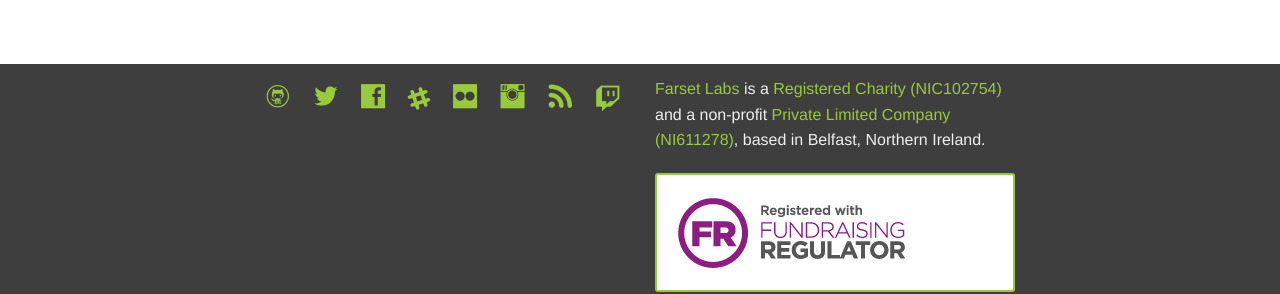
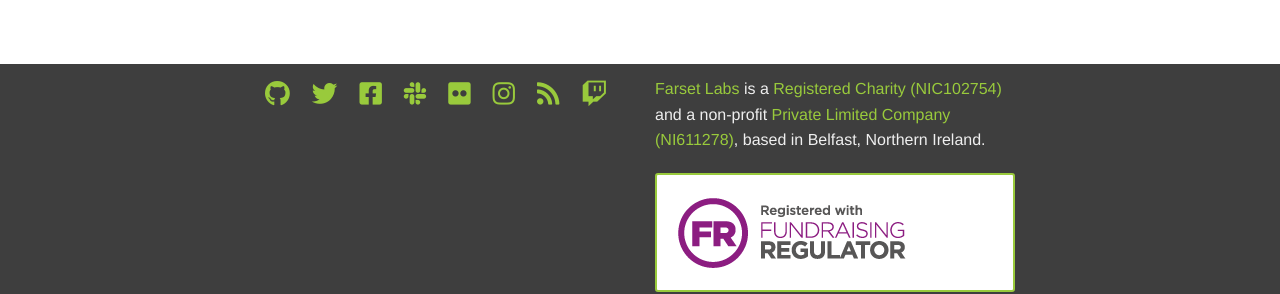
Before and after one commit to FarsetLabs/farsetlabs.github.io, a Jekyll site: the page built from index.html, in a window 1280 px wide. Shown: the part 1807-2101 px from the top of the page. Built offline with Jekyll 4.4.1, drawn with Linux system fonts in a browser that asks for light colours; nearby versions of some CDN libraries; the list of posts is cut into pages by our own code.

Commit message:
[No Issue] Use Consistent Icons

```diff
--- a/_layouts/default.html
+++ b/_layouts/default.html
@@ -193,14 +193,14 @@
           <div class="row">
             <div class="small-12 medium-6 columns">
               <ul id="social-media-icons" class="inline-icons inline-list">
-                <li><a href="{{site.social.github}}" rel="publisher"><i class="social foundicon-github"></i></a></li>
-                <li><a href="{{site.social.twitter}}" rel="publisher"><i class="social foundicon-twitter"></i></a></li>
-                <li><a href="{{site.social.facebook}}" rel="publisher"><i class="social foundicon-facebook"></i></a></li>
-                <li><a href="{{site.social.slack}}" rel="publisher"><i class="fab fa-slack-hash" style="padding-top: 10px;"></i></a>
-                <li><a href="{{site.social.flickr}}"><i class="social foundicon-flickr"></i></a></li>
-                <li><a href="{{site.social.instagram}}"><i class="social foundicon-instagram"></i></a></li>
-                <li><a href="{{site.social.blogfeed}}"><i class="social foundicon-rss"></i></a></li>
-                <li><a href="{{site.social.twitch}}" rel="publisher"><i class="fab fa-twitch" style="padding-top: 10px;"></i></a>
+                <li><a href="{{site.social.github}}" rel="publisher"><i class="fab fa-github"></i></a></li>
+                <li><a href="{{site.social.twitter}}" rel="publisher"><i class="fab fa-twitter"></i></a></li>
+                <li><a href="{{site.social.facebook}}" rel="publisher"><i class="fab fa-facebook-square"></i></a></li>
+                <li><a href="{{site.social.slack}}" rel="publisher"><i class="fab fa-slack"></i></a>
+                <li><a href="{{site.social.flickr}}"><i class="fab fa-flickr"></i></a></li>
+                <li><a href="{{site.social.instagram}}"><i class="fab fa-instagram"></i></a></li>
+                <li><a href="{{site.social.blogfeed}}"><i class="fas fa-rss"></i></a></li>
+                <li><a href="{{site.social.twitch}}" rel="publisher"><i class="fab fa-twitch"></i></a>
               </ul>
             </div>
 
--- a/assets/css/main.css
+++ b/assets/css/main.css
@@ -181,5 +181,5 @@
 
 #social-media-icons {
   margin-bottom: 15px !important;
-  padding-top: 0 !important;
+  padding-top: 5px !important;
 }
```
